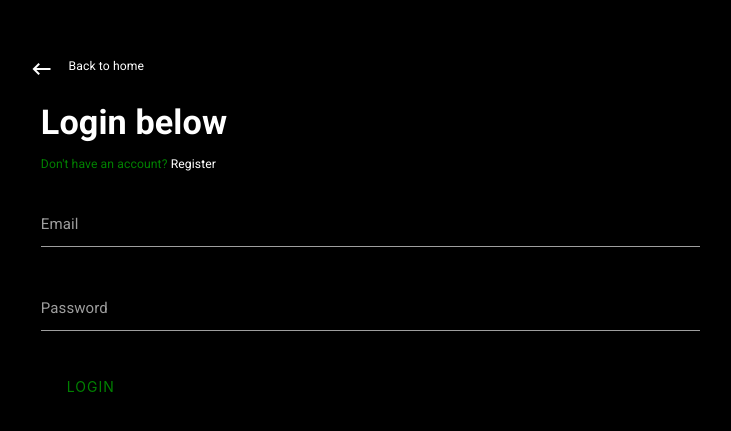
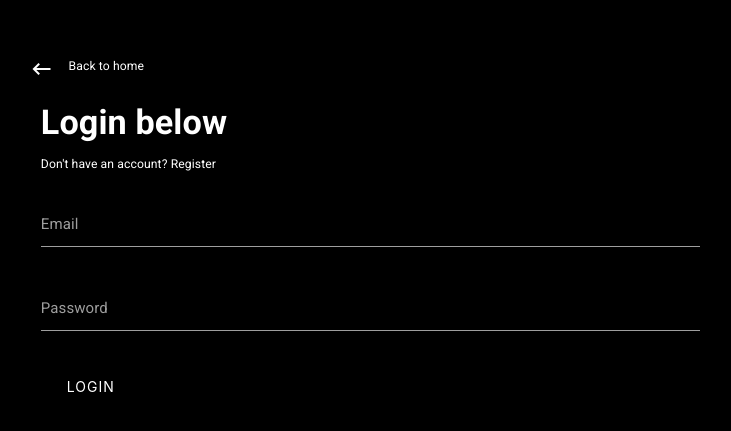
Before and after one commit to viant3/project_3, a React (Create React App) app in the folder client/: page /login in a window 1280 px wide. Shown: the part 189-620 px from the top of the page, without its empty margins (340-1071 px from the left). Built offline with nearby package versions, Linux system fonts and the light colour scheme.

Commit message:
changed color on login screen

```diff
--- a/client/src/components/auth/Login.js
+++ b/client/src/components/auth/Login.js
@@ -53,7 +53,7 @@ return (
               </h4>
               <p style={{
                     backgroundColor: "black",
-                    color: "green"
+                    color: "white"
                   }}>
                 Don't have an account? <Link className="white-text" to="/register">Register</Link>
               </p>
@@ -97,7 +97,7 @@ return (
                 <button
                   style={{
                     backgroundColor: "black",
-                    color: "green",
+                    color: "white",
                     width: "100px",
                     borderRadius: "1px",
                     letterSpacing: "1px",
--- a/client/src/components/auth/Register.js
+++ b/client/src/components/auth/Register.js
@@ -125,7 +125,7 @@ return (
                 <button
                   style={{
                     backgroundColor: "black",
-                    color: "green",
+                    color: "white",
                     width: "100px",
                     borderRadius: "1px",
                     letterSpacing: "1px",
--- a/client/src/components/layout/Landing.js
+++ b/client/src/components/layout/Landing.js
@@ -17,7 +17,7 @@ class Landing extends Component {
                   borderRadius: "3px",
                   letterSpacing: "1.5px"
                 }}
-                className="btn btn-large waves-effect waves-light hoverable black accent-3 green-text"
+                className="btn btn-large waves-effect waves-light hoverable black accent-3 white-text"
               >
                 Register
               </Link>
@@ -30,7 +30,7 @@ class Landing extends Component {
                   borderRadius: "3px",
                   letterSpacing: "1.5px"
                 }}
-                className="btn btn-large btn-flat waves-effect black green-text"
+                className="btn btn-large btn-flat waves-effect black white-text"
               >
                 Log In
               </Link>
```
